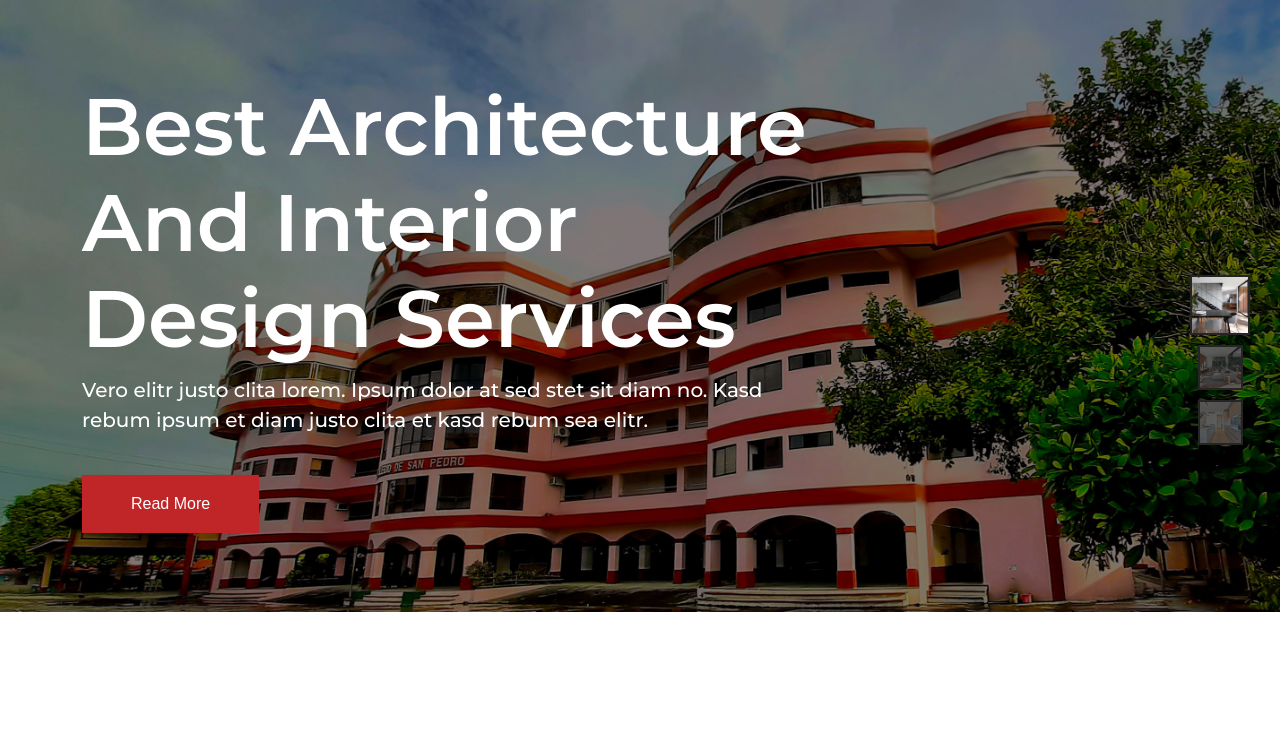
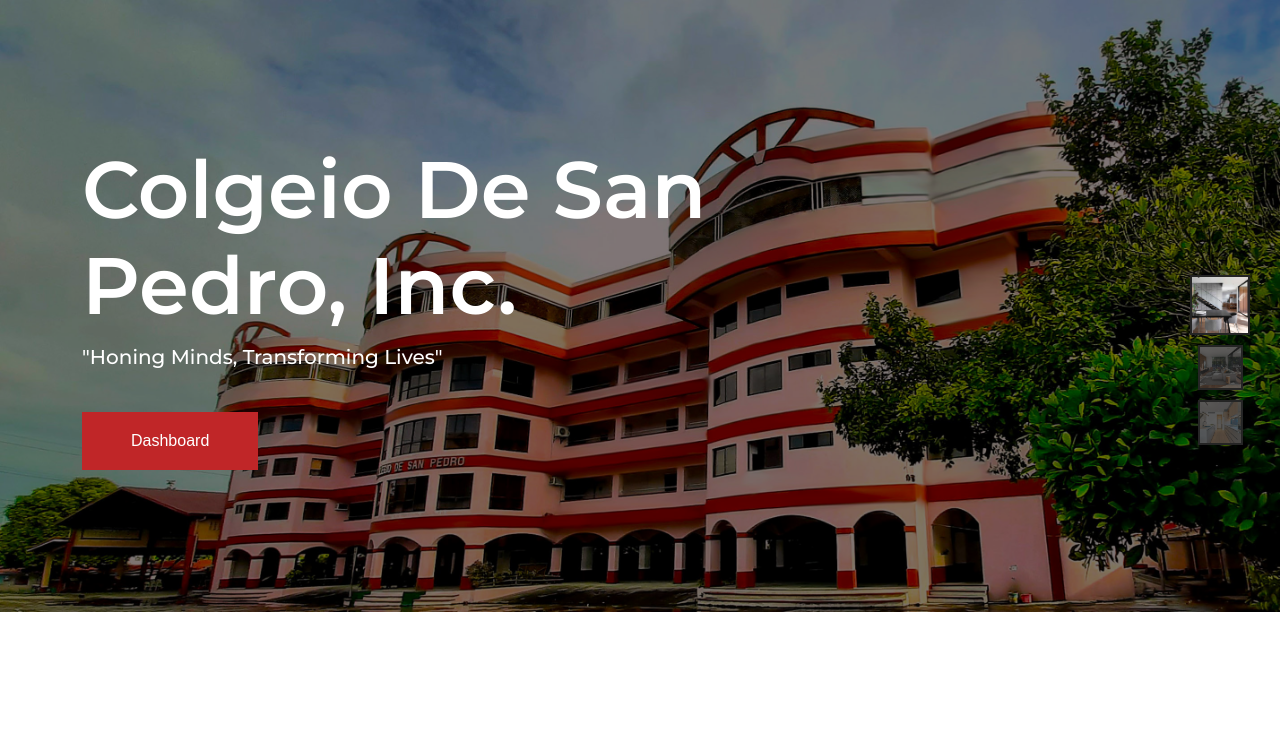
Before and after one commit to stvnfrlls/CapstoneProject-SIMS, a PHP site: page / in a window 1280 px wide. Shown: the part 124-856 px from the top of the page. Run offline with PHP 8.4, Linux system fonts and the light colour scheme; some libraries are stand-ins or nearby versions.

Commit message:
changes with the texts

```diff
--- a/index.php
+++ b/index.php
@@ -93,9 +93,9 @@
                     <div class="container">
                         <div class="row justify-content-start">
                             <div class="col-10 col-lg-8">
-                                <h1 class="display-1 text-white animated slideInDown">Best Architecture And Interior Design Services</h1>
-                                <p class="fs-5 fw-medium text-white mb-4 pb-3">Vero elitr justo clita lorem. Ipsum dolor at sed stet sit diam no. Kasd rebum ipsum et diam justo clita et kasd rebum sea elitr.</p>
-                                <a href="" class="btn btn-primary py-3 px-5 animated slideInLeft">Read More</a>
+                                <h1 class="display-1 text-white animated slideInDown">Colgeio De San Pedro, Inc.</h1>
+                                <p class="fs-5 fw-medium text-white mb-4 pb-3">"Honing Minds, Transforming Lives"</p>
+                                <a href="" class="btn btn-primary py-3 px-5 animated slideInLeft">Dashboard</a>
                             </div>
                         </div>
                     </div>
@@ -107,8 +107,8 @@
                     <div class="container">
                         <div class="row justify-content-start">
                             <div class="col-10 col-lg-8">
-                                <h1 class="display-1 text-white animated slideInDown">Best Architecture And Interior Design Services</h1>
-                                <p class="fs-5 fw-medium text-white mb-4 pb-3">Vero elitr justo clita lorem. Ipsum dolor at sed stet sit diam no. Kasd rebum ipsum et diam justo clita et kasd rebum sea elitr.</p>
+                                <h1 class="display-1 text-white animated slideInDown">Colgio De San Pedro, Inc.</h1>
+                                <p class="fs-5 fw-medium text-white mb-4 pb-3">"Honing Minds, Transforming Lives"</p>
                                 <a href="" class="btn btn-primary py-3 px-5 animated slideInLeft">Read More</a>
                             </div>
                         </div>
@@ -121,8 +121,8 @@
                     <div class="container">
                         <div class="row justify-content-start">
                             <div class="col-10 col-lg-8">
-                                <h1 class="display-1 text-white animated slideInDown">Best Architecture And Interior Design Services</h1>
-                                <p class="fs-5 fw-medium text-white mb-4 pb-3">Vero elitr justo clita lorem. Ipsum dolor at sed stet sit diam no. Kasd rebum ipsum et diam justo clita et kasd rebum sea elitr.</p>
+                                <h1 class="display-1 text-white animated slideInDown">Colegio De San Pedro, Inc.</h1>
+                                <p class="fs-5 fw-medium text-white mb-4 pb-3">"Honing Minds, Transforming Lives"</p>
                                 <a href="" class="btn btn-primary py-3 px-5 animated slideInLeft">Read More</a>
                             </div>
                         </div>
```
